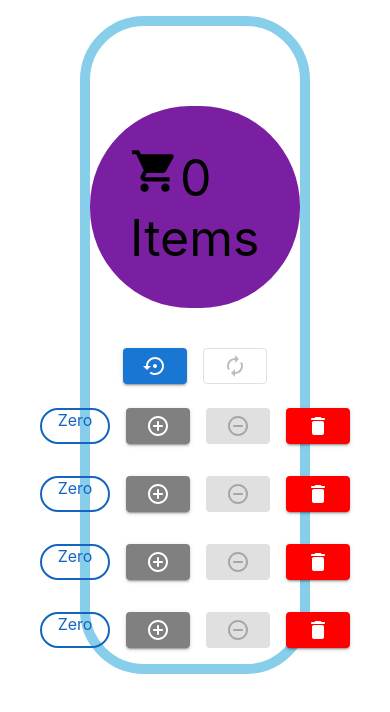
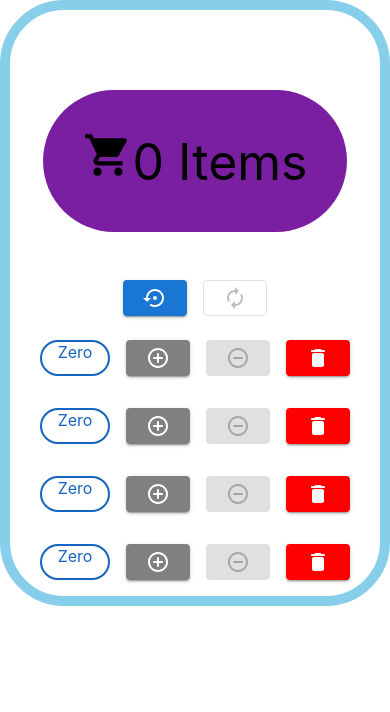
Before and after one commit to DeviVara-Prasad/counter-app, a React (Create React App) app: page / in a window 390 px wide. Shown: the top 712 px of the page. Built offline with nearby package versions, Linux system fonts and the light colour scheme.

Commit message:
responsive

```diff
--- a/src/App.js
+++ b/src/App.js
@@ -48,8 +48,11 @@ class App extends Component{
   };
   render(){
     return (
-    <Stack sx={{border:10,borderColor: 'skyblue', mt:2,mx:10,borderRadius:16,}}>
-    <Cart items = { this.state.counters.filter(item => item.value >0).length }/>
+    <Stack sx={{border:10,borderColor: 'skyblue',borderRadius:16,}}
+    direction = {{ xs: 'column', sm: 'row'}} spacing={{xs:1, sm:2, md:4}}
+    justifyContent="center">
+    <Cart items = { this.state.counters.filter(item => item.value >0).length }
+    />
     <List
       items = {this.state.counters}
       counterReset = {this.counterReset}
--- a/src/components/Cart.js
+++ b/src/components/Cart.js
@@ -15,8 +15,8 @@ function Cart(props){
                         borderRadius: 25,
                         p:5,
                         backgroundColor: 'secondary.dark',
-                        justifyContent:'space-between',
-                        fontSize:50
+                        justifyContent:'center',
+                        fontSize:50,
                     } } >
                 <ShoppingCart sx={{fontSize:50}}/>
                 <span>{props.items}</span>
```
